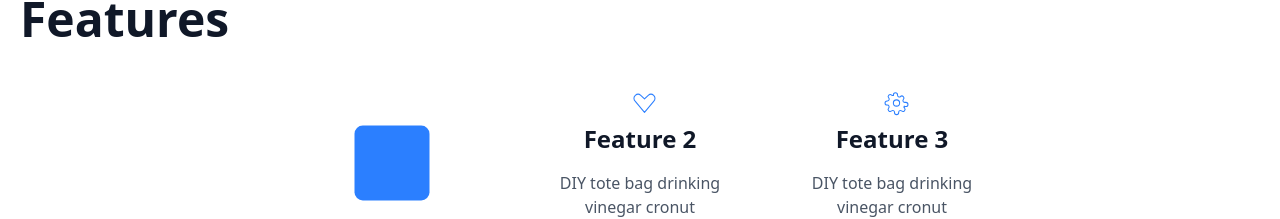
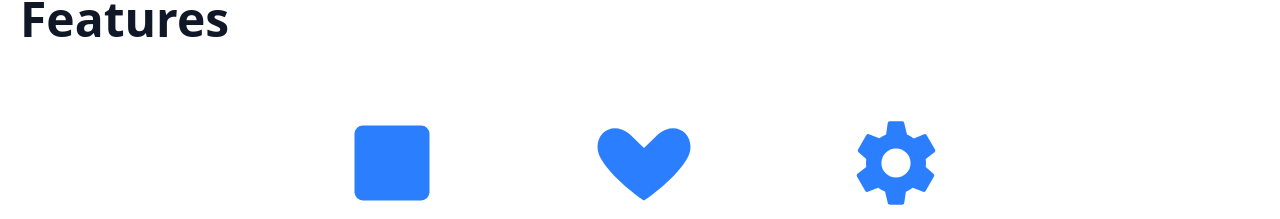
Before and after one commit to MuhammadAsad20/hackblocks, a React (Vite) app: page / in a window 1280 px wide. Shown: the part 730-949 px from the top of the page. Built offline with nearby package versions, Linux system fonts and the light colour scheme.

Commit message:
Update Features.jsx

```diff
--- a/src/components/Features.jsx
+++ b/src/components/Features.jsx
@@ -24,9 +24,9 @@ function Features() {
       </div>
       <div class="p-4 lg:w-1/6 md:w-1/2">
         <div class="h-full flex flex-col items-center text-center">
-    <a className="ml-2 text-blue-500">
-  <svg fill="none" stroke="currentColor" strokeLinecap="round" strokeLinejoin="round" strokeWidth="1" className="w-[25px] h-[40px]" viewBox="0 0 24 24">
-    <path d="M20.8 4.6c-1.5-1.3-3.7-1.3-5.2 0L12 8l-3.6-3.4c-1.5-1.3-3.7-1.3-5.2 0-1.8 1.6-1.8 4.3 0 5.9L12 21l8.8-10.5c1.7-1.6 1.7-4.3 0-5.9z" />
+    <a className="ml-2 text-blue-500" href="#" target="_blank" rel="noopener noreferrer">
+  <svg fill="currentColor" stroke="none" className="w-25 h-40" viewBox="0 0 24 24">
+    <path d="M12 21s-6.7-4.4-10-9.5C-1.5 6.5 3.6 1 8.6 5.1L12 8.4l3.4-3.3C20.4 1 25.5 6.5 22 11.5 18.7 16.6 12 21 12 21z" />
   </svg>
 </a>
     <div class="w-full">
@@ -37,10 +37,9 @@ function Features() {
       </div>
       <div class="p-4 lg:w-1/6 md:w-1/2">
         <div class="h-full flex flex-col items-center text-center">
-     <a className="ml-2 text-blue-500">
-  <svg fill="none" stroke="currentColor" strokeLinecap="round" strokeLinejoin="round" strokeWidth="1" className="w-[25px] h-[40px]" viewBox="0 0 24 24">
-    <circle cx="12" cy="12" r="3"></circle>
-    <path d="M19.4 15a1.65 1.65 0 0 0 .33 1.82 2 2 0 0 1-2.82 2.82 1.65 1.65 0 0 0-1.82-.33 1.65 1.65 0 0 0-1 1.51v.34a2 2 0 0 1-4 0v-.34a1.65 1.65 0 0 0-1-1.51 1.65 1.65 0 0 0-1.82.33 2 2 0 0 1-2.82-2.82 1.65 1.65 0 0 0 .33-1.82 1.65 1.65 0 0 0-1.51-1H3a2 2 0 0 1 0-4h.34a1.65 1.65 0 0 0 1.51-1 1.65 1.65 0 0 0-.33-1.82 2 2 0 0 1 2.82-2.82 1.65 1.65 0 0 0 1.82.33h.01A1.65 1.65 0 0 0 9 4.6V4.25a2 2 0 0 1 4 0v.34a1.65 1.65 0 0 0 1 1.51h.01a1.65 1.65 0 0 0 1.82-.33 2 2 0 0 1 2.82 2.82 1.65 1.65 0 0 0-.33 1.82 1.65 1.65 0 0 0 1.51 1H21a2 2 0 0 1 0 4h-.34a1.65 1.65 0 0 0-1.51 1z" />
+     <a className="ml-2 text-blue-500" href="#" target="_blank" rel="noopener noreferrer">
+  <svg fill="currentColor" stroke="none" className="w-25 h-40" viewBox="0 0 24 24">
+    <path d="M19.14,12.94a7.78,7.78,0,0,0,0-1.88l2.11-1.65a.5.5,0,0,0,.12-.64l-2-3.46a.5.5,0,0,0-.61-.22l-2.49,1a7.68,7.68,0,0,0-1.63-.95L14,2.5a.5.5,0,0,0-.5-.5H10.5a.5.5,0,0,0-.5.5l-.38,2.63a7.68,7.68,0,0,0-1.63.95l-2.49-1a.5.5,0,0,0-.61.22l-2,3.46a.5.5,0,0,0,.12.64L4.86,11.06a7.78,7.78,0,0,0,0,1.88L2.75,14.59a.5.5,0,0,0-.12.64l2,3.46a.5.5,0,0,0,.61.22l2.49-1a7.68,7.68,0,0,0,1.63.95L10,21.5a.5.5,0,0,0,.5.5h3a.5.5,0,0,0,.5-.5l.38-2.63a7.68,7.68,0,0,0,1.63-.95l2.49,1a.5.5,0,0,0,.61-.22l2-3.46a.5.5,0,0,0-.12-.64ZM12,15.5A3.5,3.5,0,1,1,15.5,12,3.5,3.5,0,0,1,12,15.5Z" />
   </svg>
 </a>
   <div class="w-full">
```
